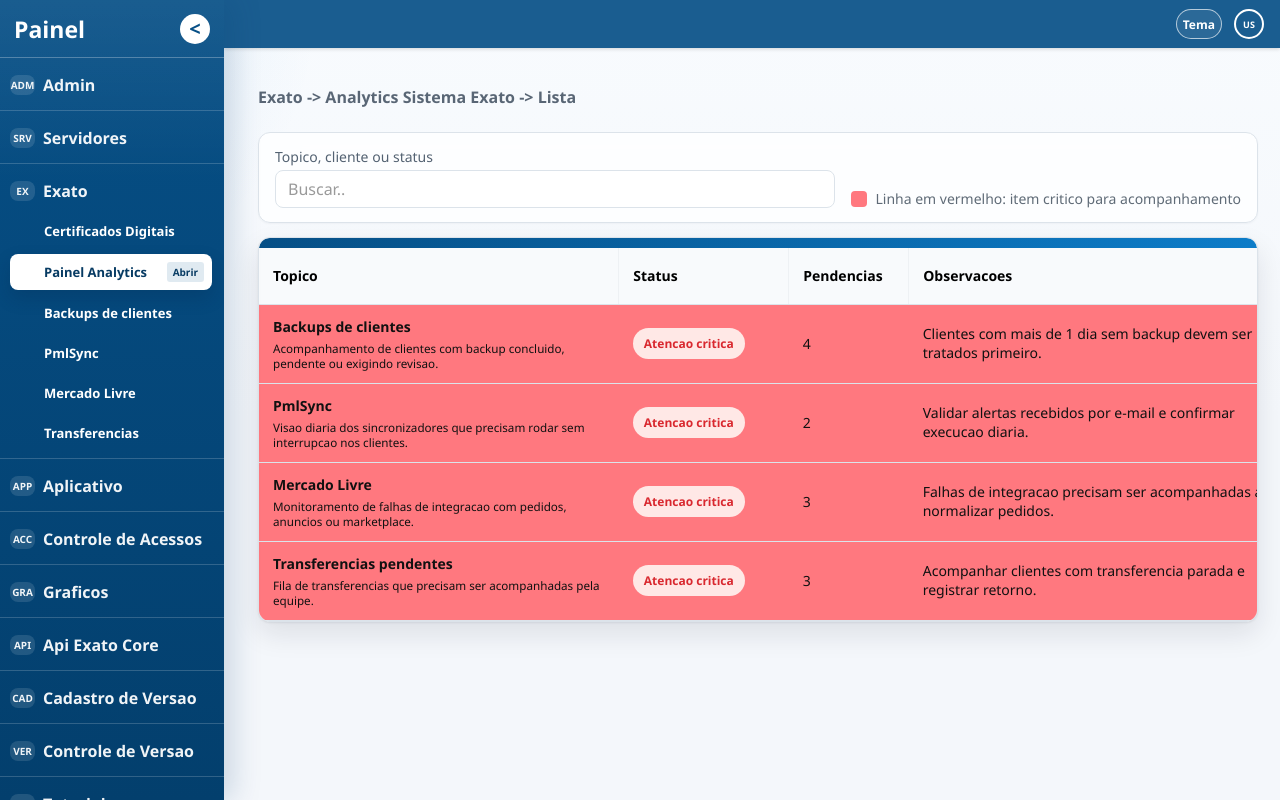
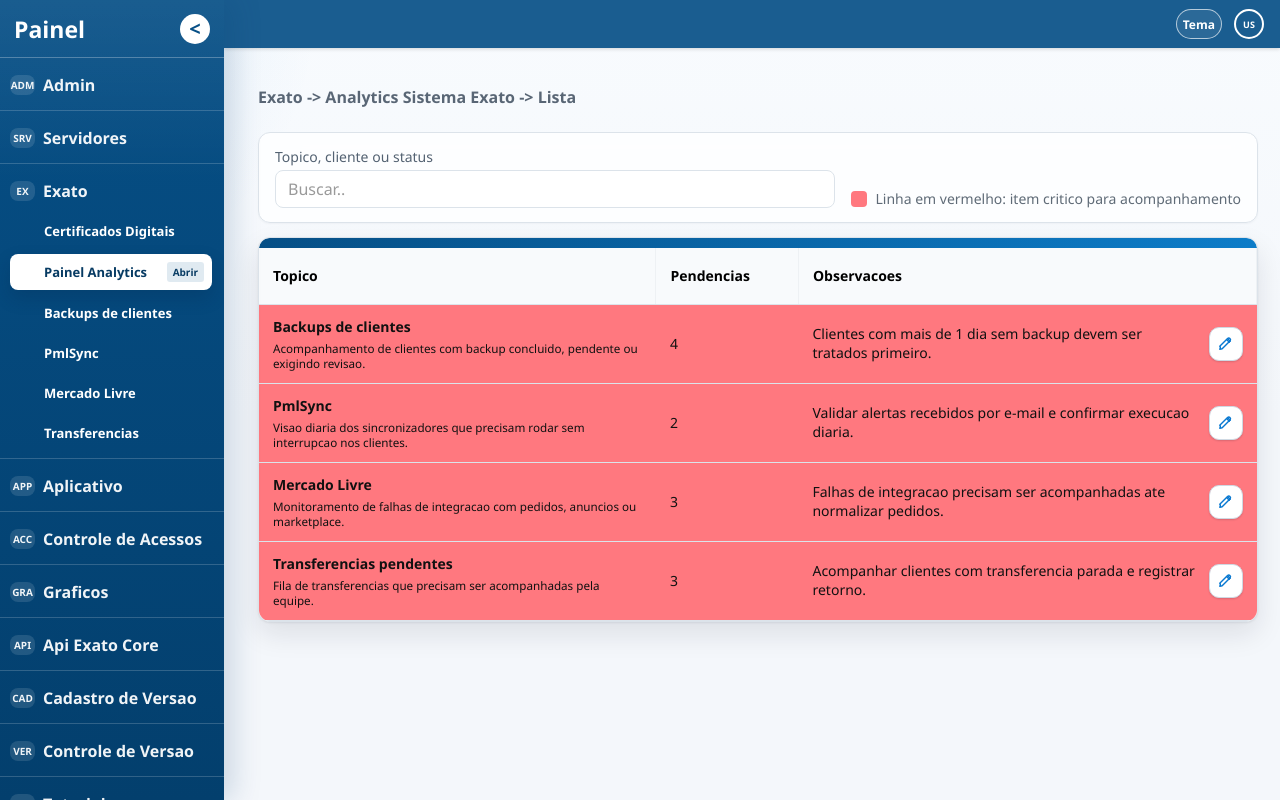
Before and after one commit to Fenickell/analytics-sistema-exato, a website: page index.html in a window 1280 px wide. Drawn offline with Linux system fonts and the light colour scheme.

Commit message:
Remove status from analytics overview

```diff
--- a/assets/css/styles.css
+++ b/assets/css/styles.css
@@ -552,13 +552,12 @@ input {
 }
 
 .overview-table {
-  min-width: 1080px;
+  min-width: 980px;
 }
 
-.overview-table th:nth-child(1) { width: 360px; }
-.overview-table th:nth-child(2) { width: 170px; }
-.overview-table th:nth-child(3) { width: 120px; }
-.overview-table th:nth-child(4) { width: 430px; }
+.overview-table th:nth-child(1) { width: 390px; }
+.overview-table th:nth-child(2) { width: 140px; }
+.overview-table th:nth-child(3) { width: 450px; }
 
 .certificate-table th:nth-child(1) { width: 135px; }
 .certificate-table th:nth-child(2) { width: 180px; }
--- a/assets/js/app.js
+++ b/assets/js/app.js
@@ -265,7 +265,6 @@ function renderOverview() {
     return `
       <tr class="${status.className === "danger" ? "non-business-day" : ""}">
         <td><strong>${topic.title}</strong><small>${topic.description}</small></td>
-        <td><span class="status-tag ${status.className}">${status.label}</span></td>
         <td>${pending}</td>
         <td>
           <div class="observation-edit">
@@ -300,7 +299,6 @@ function renderOverview() {
               <thead>
                 <tr>
                   <th>Topico</th>
-                  <th>Status</th>
                   <th>Pendencias</th>
                   <th>Observacoes</th>
                 </tr>
```
